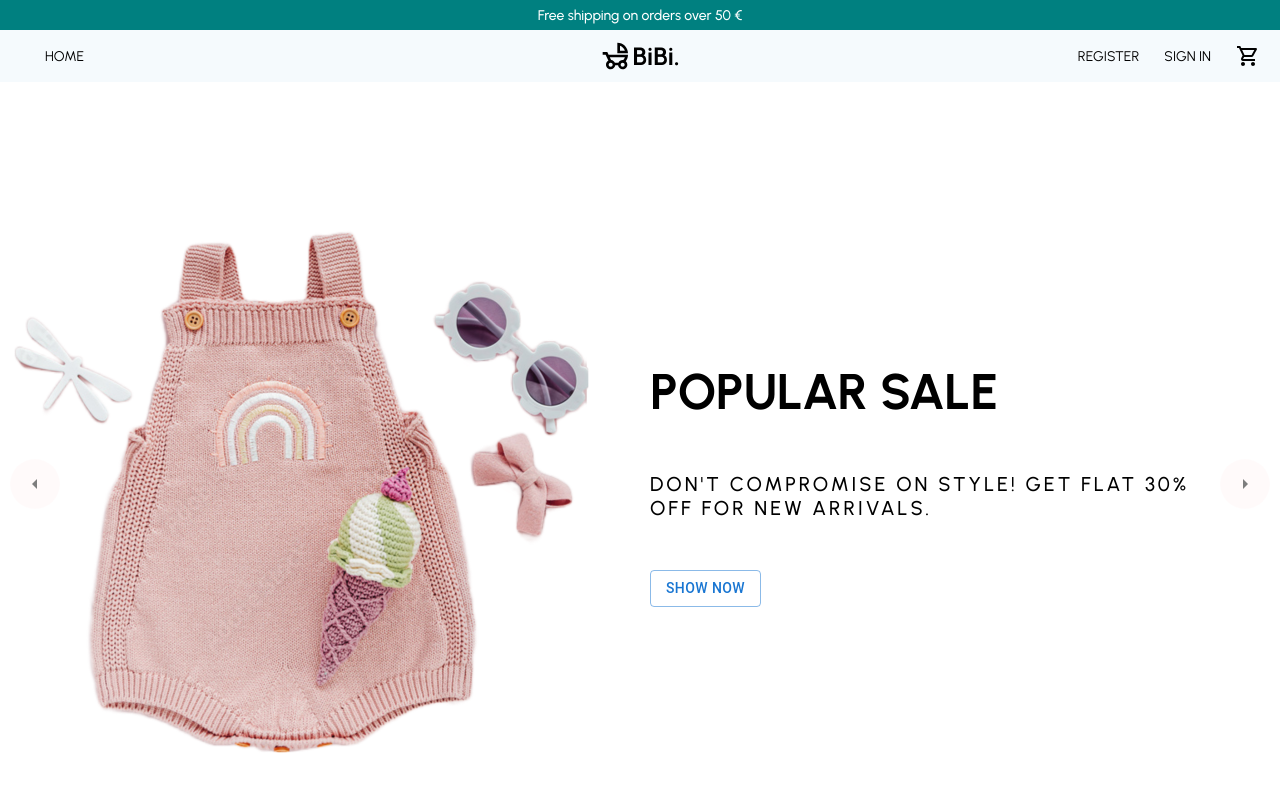
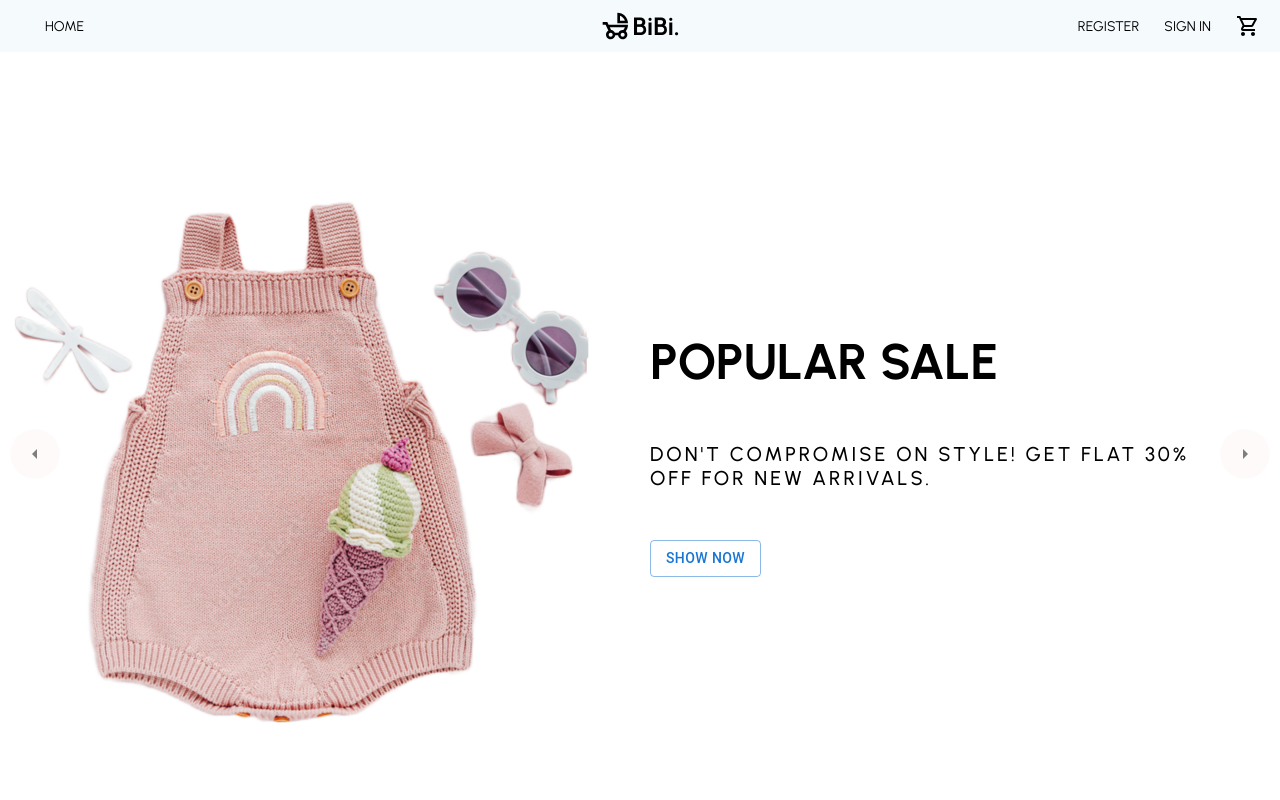
Before and after one commit to FaridAmimri/e-commerce-front, a React (Create React App) app: page / in a window 1280 px wide. Shown: the top 800 px of the page. Built offline with nearby package versions, Linux system fonts and the light colour scheme; no server answers.

Commit message:
Remove Announcement bar

```diff
--- a/src/pages/Home.jsx
+++ b/src/pages/Home.jsx
@@ -1,6 +1,6 @@
 /** @format */
 
-import Announcement from '../components/Announcement'
+// import Announcement from '../components/Announcement'
 import Navbar from '../components/Navbar'
 import Slider from '../components/Slider'
 import CategoryList from '../components/CategoryList'
@@ -11,7 +11,7 @@ import Footer from '../components/Footer'
 function Home() {
   return (
     <div>
-      <Announcement />
+      {/* <Announcement /> */}
       <Navbar />
       <Slider />
       <CategoryList />
```
